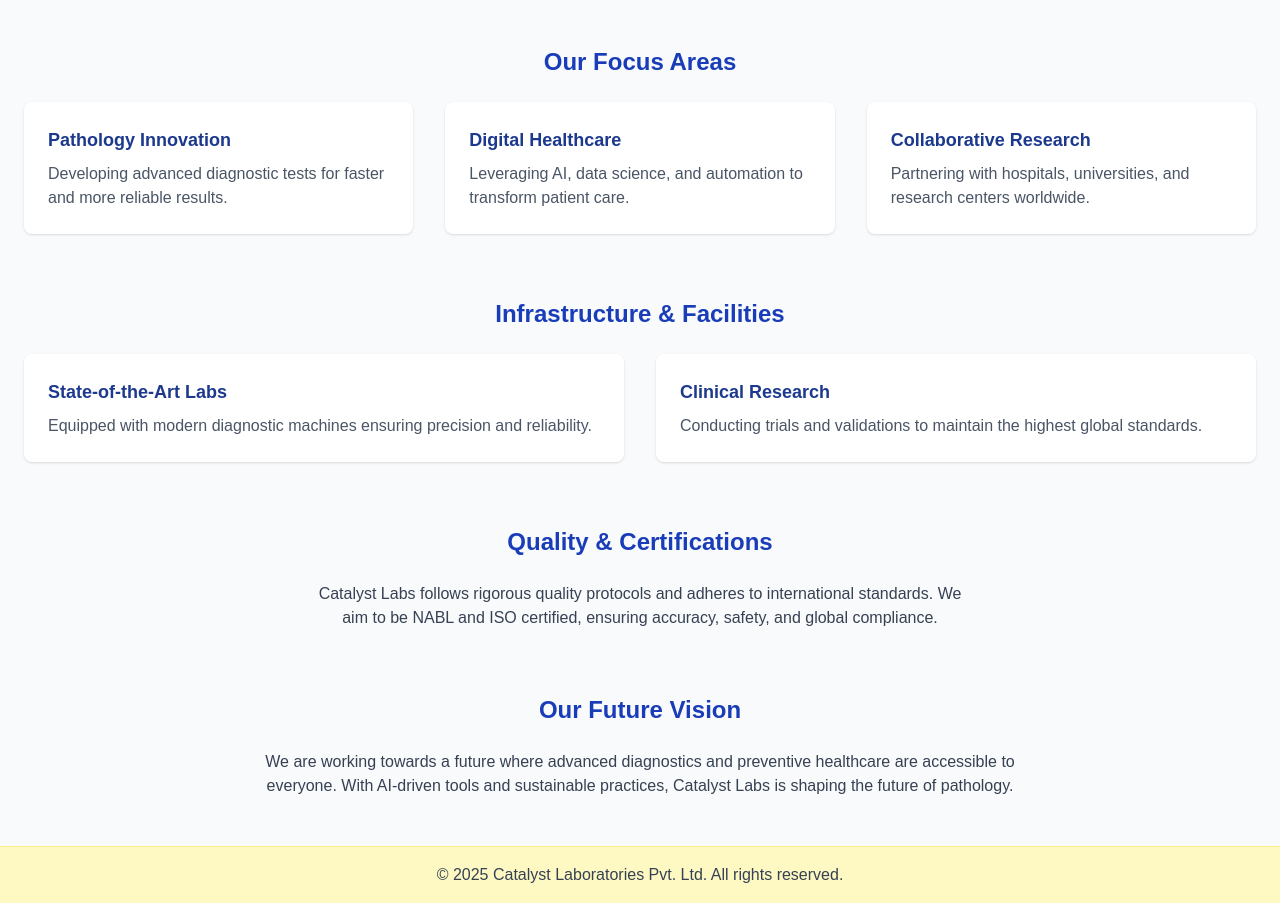
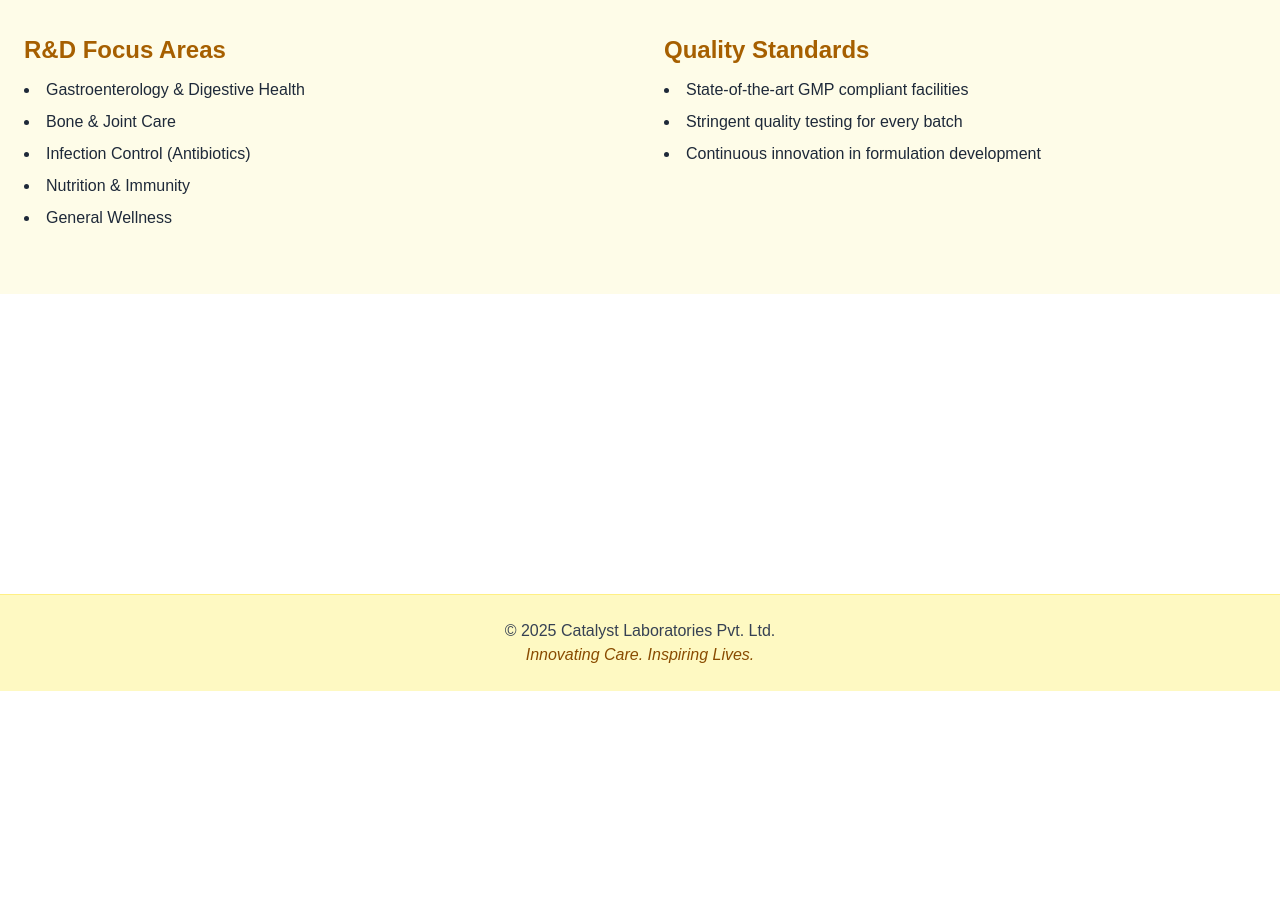
Before and after one commit to souvikBong/catalyst-labs, a Next.js app: page /research in a window 1280 px wide. Shown: the part 328-1231 px from the top of the page. After the commit the page ends 1019 px from the top, so only its background shows below. Built offline with nearby package versions, Linux system fonts and the light colour scheme.

Commit message:
Added more info regarding company.

```diff
--- a/app/layout.js
+++ b/app/layout.js
@@ -3,18 +3,17 @@
 import Link from "next/link";
 
 export const metadata = {
-  title: "Catalyst Labs",
-  description: "Your trusted partner in advanced diagnostics and pathology solutions",
+  title: "Catalyst Laboratories Pvt. Ltd.",
+  description: "Innovating Care. Inspiring Lives. Catalyst Laboratories Pvt. Ltd. - Committed to delivering excellence in healthcare.",
 };
 
 export default function RootLayout({ children }) {
   return (
     <html lang="en">
       <body className="bg-yellow-50 text-gray-800">
-        {/* Header Section */}
+        {/* Header */}
         <header className="bg-yellow-100 shadow-md">
           <div className="container mx-auto flex justify-between items-center p-4">
-            {/* Logo and Title */}
             <div className="flex items-center space-x-3">
               <Image
                 src="/logo.jpg"
@@ -28,41 +27,23 @@
               </h1>
             </div>
 
-            {/* Navigation Bar */}
             <nav className="space-x-6">
-              <Link href="/" className="text-black hover:text-yellow-800 font-semibold">
-                Home
-              </Link>
-              <Link href="/about" className="text-black hover:text-yellow-800 font-semibold">
-                About
-              </Link>
-              <Link href="/services" className="text-black hover:text-yellow-800 font-semibold">
-                Services
-              </Link>
-              <Link href="/products" className="text-black hover:text-yellow-800 font-semibold">
-                Products
-              </Link>
-              <Link href="/research" className="text-black hover:text-yellow-800 font-semibold">
-                Research
-              </Link>
-              <Link href="/testimonials" className="text-black hover:text-yellow-800 font-semibold">
-                Testimonials
-              </Link>
-              <Link href="/contacts" className="text-black hover:text-yellow-800 font-semibold">
-                Contacts
-              </Link>
+              <Link href="/" className="text-black hover:text-yellow-800 font-semibold">Home</Link>
+              <Link href="/about" className="text-black hover:text-yellow-800 font-semibold">About</Link>
+              <Link href="/products" className="text-black hover:text-yellow-800 font-semibold">Products</Link>
+              <Link href="/research" className="text-black hover:text-yellow-800 font-semibold">Research</Link>
+              <Link href="/testimonials" className="text-black hover:text-yellow-800 font-semibold">Testimonials</Link>
+              <Link href="/contacts" className="text-black hover:text-yellow-800 font-semibold">Contacts</Link>
             </nav>
           </div>
         </header>
 
-        {/* Page Content */}
         <main className="min-h-screen">{children}</main>
 
-        {/* Footer Section */}
-        <footer className="bg-yellow-100 text-gray-700 py-4 text-center border-t border-yellow-200">
-          <p>
-            © {new Date().getFullYear()} Catalyst Laboratories Pvt. Ltd. All rights reserved.
-          </p>
+        {/* Footer */}
+        <footer className="bg-yellow-100 text-gray-700 py-6 text-center border-t border-yellow-200">
+          <p className="font-medium">© {new Date().getFullYear()} Catalyst Laboratories Pvt. Ltd.</p>
+          <p className="italic text-yellow-800">Innovating Care. Inspiring Lives.</p>
         </footer>
       </body>
     </html>
--- a/app/products/page.js
+++ b/app/products/page.js
@@ -1,46 +1,47 @@
-// app/products/page.js
-import Link from "next/link";
+export default function Products() {
+  const products = [
+    {
+      name: "ESOCAT DSR",
+      category: "Gastroenterology",
+      description: "A powerful combination of Esomeprazole 40 mg and Domperidone 30 mg for treating acid reflux and GERD.",
+    },
+    {
+      name: "ESOCAT 40",
+      category: "Gastroenterology",
+      description: "Effective proton pump inhibitor for gastritis, peptic ulcers, and acid control.",
+    },
+    {
+      name: "BASOCAL",
+      category: "Orthopedics & Nutrition",
+      description: "Calcium and Vitamin D3 supplement for stronger bones and improved bone density.",
+    },
+    {
+      name: "AMOXIGUARD-CV",
+      category: "Antibiotic",
+      description: "Amoxicillin with Clavulanic acid formulation for broad-spectrum bacterial infections.",
+    },
+    {
+      name: "OXYVIT",
+      category: "Multivitamin",
+      description: "Comprehensive multivitamin formula that boosts immunity, energy, and overall health.",
+    },
+  ];
 
-export default function ProductsPage() {
   return (
-    <main className="min-h-screen bg-gray-50 p-6 md:p-12">
-      <section className="max-w-6xl mx-auto">
-        <h1 className="text-3xl font-bold text-gray-900 mb-6">Products</h1>
+    <section className="bg-yellow-50 text-gray-800 py-16">
+      <div className="container mx-auto px-6">
+        <h2 className="text-4xl font-bold text-center mb-12 text-yellow-700">Our Products</h2>
 
-        <p className="text-gray-700 mb-6">
-          Catalyst Laboratories produces a range of pharmaceutical formulations (tablets & capsules) across therapeutic categories. Below are highlighted product categories.
-        </p>
-
-        <div className="grid md:grid-cols-2 lg:grid-cols-3 gap-6">
-          {/* Card: Antibiotics */}
-          <div className="bg-white p-6 rounded-lg shadow">
-            <h3 className="text-xl font-semibold text-green-700 mb-2">Antibiotics</h3>
-            <p className="text-gray-700 mb-4">Quality antibiotic formulations manufactured following regulatory requirements.</p>
-            <Link href="#" className="text-green-700 hover:underline">Learn more</Link>
-          </div>
-
-          {/* Card: Multivitamins */}
-          <div className="bg-white p-6 rounded-lg shadow">
-            <h3 className="text-xl font-semibold text-blue-700 mb-2">Multivitamins</h3>
-            <p className="text-gray-700 mb-4">A selection of multivitamin and mineral supplements to support general health.</p>
-            <Link href="#" className="text-green-700 hover:underline">Learn more</Link>
-          </div>
-
-          {/* Card: Calcium-D3 */}
-          <div className="bg-white p-6 rounded-lg shadow">
-            <h3 className="text-xl font-semibold text-purple-700 mb-2">Calcium - D3</h3>
-            <p className="text-gray-700 mb-4">Calcium and Vitamin D3 supplements formulated for bone health.</p>
-            <Link href="#" className="text-green-700 hover:underline">Learn more</Link>
-          </div>
-
-          {/* Card: PPI (Proton Pump Inhibitors) */}
-          <div className="bg-white p-6 rounded-lg shadow">
-            <h3 className="text-xl font-semibold text-red-600 mb-2">PPI Class Tablets</h3>
-            <p className="text-gray-700 mb-4">Gastric acid suppression formulations manufactured with quality controls.</p>
-            <Link href="#" className="text-green-700 hover:underline">Learn more</Link>
-          </div>
+        <div className="grid md:grid-cols-3 sm:grid-cols-2 grid-cols-1 gap-8">
+          {products.map((p, i) => (
+            <div key={i} className="p-6 bg-white rounded-lg shadow hover:shadow-lg transition">
+              <h3 className="text-2xl font-bold text-yellow-700 mb-2">{p.name}</h3>
+              <p className="font-semibold text-gray-600 mb-2">{p.category}</p>
+              <p>{p.description}</p>
+            </div>
+          ))}
         </div>
-      </section>
-    </main>
+      </div>
+    </section>
   );
 }
--- a/app/research/page.js
+++ b/app/research/page.js
@@ -1,87 +1,36 @@
-export default function ResearchPage() {
+export default function Research() {
   return (
-    <main className="px-6 py-12 bg-gray-50 text-gray-900">
-      {/* Hero Banner */}
-      <section className="text-center mb-16">
-        <h1 className="text-4xl font-bold text-blue-900 mb-4">
-          Research & Development
-        </h1>
-        <p className="text-lg text-gray-700 max-w-3xl mx-auto">
-          At Catalyst Labs, we are driven by innovation and a commitment to advancing diagnostic excellence.
-          Our R&D focuses on delivering accurate, affordable, and accessible pathology solutions powered by science and technology.
+    <section className="bg-yellow-50 text-gray-800 py-16">
+      <div className="container mx-auto px-6">
+        <h2 className="text-4xl font-bold text-center mb-12 text-yellow-700">Research & Development</h2>
+
+        <p className="text-lg mb-8 text-center max-w-3xl mx-auto">
+          At Catalyst Laboratories, innovation drives every process. Our R&D team focuses on creating
+          superior formulations, ensuring efficacy, safety, and patient satisfaction.
         </p>
-      </section>
 
-      {/* Focus Areas */}
-      <section className="mb-16">
-        <h2 className="text-2xl font-semibold text-blue-800 mb-6 text-center">
-          Our Focus Areas
-        </h2>
-        <div className="grid md:grid-cols-3 gap-8">
-          <div className="p-6 bg-white shadow rounded-lg">
-            <h3 className="font-bold text-lg text-blue-900 mb-2">Pathology Innovation</h3>
-            <p className="text-gray-600">
-              Developing advanced diagnostic tests for faster and more reliable results.
-            </p>
+        <div className="grid md:grid-cols-2 gap-12">
+          <div>
+            <h3 className="text-2xl font-bold text-yellow-700 mb-3">R&D Focus Areas</h3>
+            <ul className="list-disc list-inside space-y-2">
+              <li>Gastroenterology & Digestive Health</li>
+              <li>Bone & Joint Care</li>
+              <li>Infection Control (Antibiotics)</li>
+              <li>Nutrition & Immunity</li>
+              <li>General Wellness</li>
+            </ul>
           </div>
-          <div className="p-6 bg-white shadow rounded-lg">
-            <h3 className="font-bold text-lg text-blue-900 mb-2">Digital Healthcare</h3>
-            <p className="text-gray-600">
-              Leveraging AI, data science, and automation to transform patient care.
-            </p>
-          </div>
-          <div className="p-6 bg-white shadow rounded-lg">
-            <h3 className="font-bold text-lg text-blue-900 mb-2">Collaborative Research</h3>
-            <p className="text-gray-600">
-              Partnering with hospitals, universities, and research centers worldwide.
-            </p>
+
+          <div>
+            <h3 className="text-2xl font-bold text-yellow-700 mb-3">Quality Standards</h3>
+            <ul className="list-disc list-inside space-y-2">
+              <li>State-of-the-art GMP compliant facilities</li>
+              <li>Stringent quality testing for every batch</li>
+              <li>Continuous innovation in formulation development</li>
+            </ul>
           </div>
         </div>
-      </section>
-
-      {/* Infrastructure */}
-      <section className="mb-16">
-        <h2 className="text-2xl font-semibold text-blue-800 mb-6 text-center">
-          Infrastructure & Facilities
-        </h2>
-        <div className="grid md:grid-cols-2 gap-8">
-          <div className="p-6 bg-white shadow rounded-lg">
-            <h3 className="font-bold text-lg text-blue-900 mb-2">State-of-the-Art Labs</h3>
-            <p className="text-gray-600">
-              Equipped with modern diagnostic machines ensuring precision and reliability.
-            </p>
-          </div>
-          <div className="p-6 bg-white shadow rounded-lg">
-            <h3 className="font-bold text-lg text-blue-900 mb-2">Clinical Research</h3>
-            <p className="text-gray-600">
-              Conducting trials and validations to maintain the highest global standards.
-            </p>
-          </div>
-        </div>
-      </section>
-
-      {/* Quality & Certifications */}
-      <section className="mb-16 text-center">
-        <h2 className="text-2xl font-semibold text-blue-800 mb-6">
-          Quality & Certifications
-        </h2>
-        <p className="text-gray-700 max-w-2xl mx-auto">
-          Catalyst Labs follows rigorous quality protocols and adheres to international standards.
-          We aim to be NABL and ISO certified, ensuring accuracy, safety, and global compliance.
-        </p>
-      </section>
-
-      {/* Future Vision */}
-      <section className="text-center">
-        <h2 className="text-2xl font-semibold text-blue-800 mb-6">
-          Our Future Vision
-        </h2>
-        <p className="text-gray-700 max-w-3xl mx-auto">
-          We are working towards a future where advanced diagnostics and preventive healthcare
-          are accessible to everyone. With AI-driven tools and sustainable practices,
-          Catalyst Labs is shaping the future of pathology.
-        </p>
-      </section>
-    </main>
+      </div>
+    </section>
   );
 }
```
Also changed, not shown: app/about/page.js (+32 -23 lines), app/contacts/page.js (+46 -21 lines).
